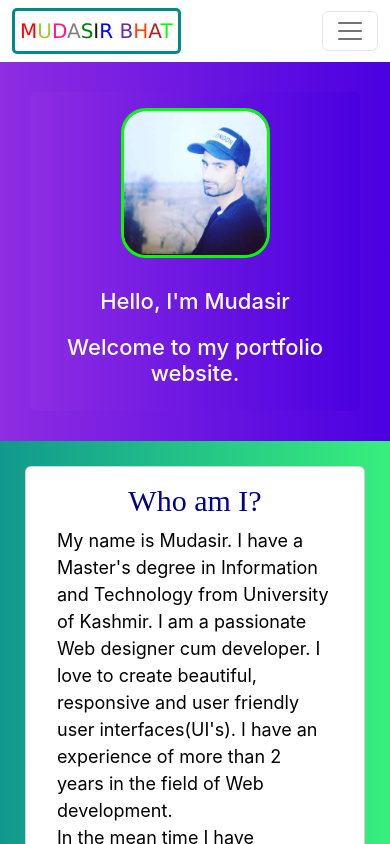
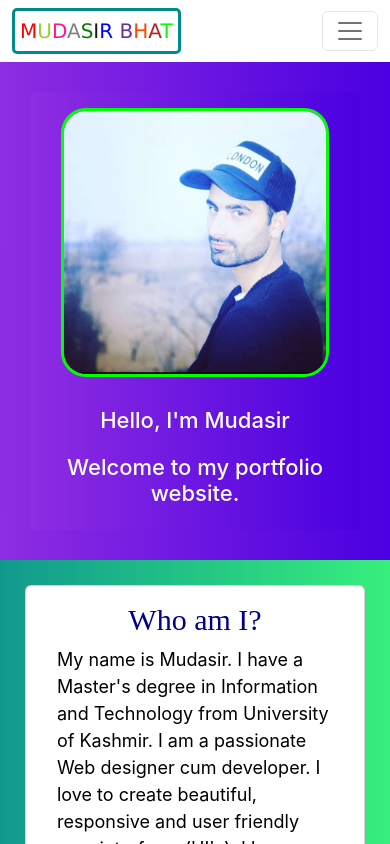
Before and after one commit to MuddyonGit/portfolio, a React (Create React App) app: page / in a window 390 px wide. Shown: the top 844 px of the page. Built offline with nearby package versions, Linux system fonts and the light colour scheme.

Commit message:
Update index.css

```diff
--- a/src/index.css
+++ b/src/index.css
@@ -108,8 +108,8 @@ code {
   color: darkblue;
 }
 #my-photo{
-  width: 30%;
-  height: 30%;
+  width: 60%;
+  height: 50%;
   border-radius: 25px;
   border: 3px solid lime;
 }
@@ -128,8 +128,8 @@ code {
      width: 100%;
    }
     #my-photo{
-      width: 50%;
-
+      width: 60%;
+      height: 50%;
     }
     .card-text{
       font-size: 22px;
@@ -137,6 +137,11 @@ code {
     .text{
       font-size: 22px;
     }
+}
+@media(max-width: 800px){
+  #my-photo{
+     width: 90%;
+  }
 }
 .back2{
   background-image: linear-gradient(to right, #11998E  ,  #38EF7D);
```
